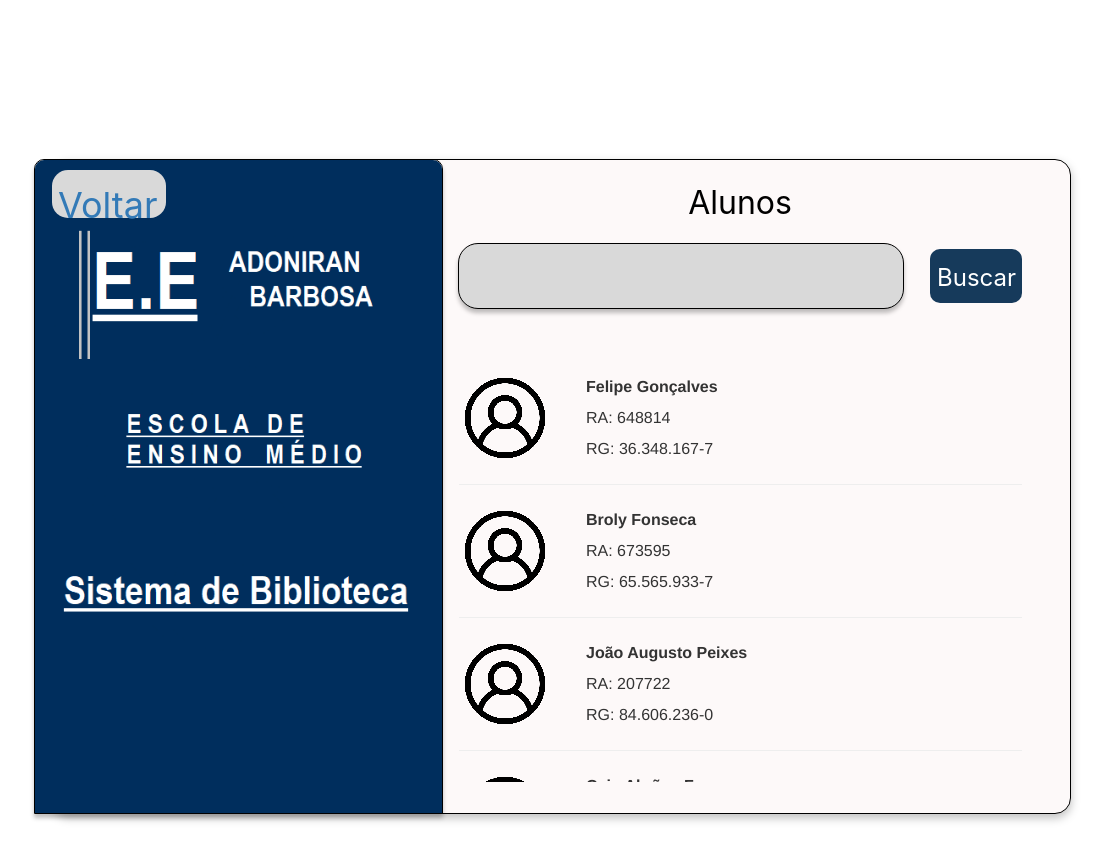
After one commit to ronoronorono/libraryManagerFront, a Django app: page /admAlunos/ in a window 1440 px wide. The commit adds this page. Shown: the top 862 px of the page, without its empty margins (197-1303 px from the left). Run offline with Django 5.2, Linux system fonts and the light colour scheme; some libraries are stand-ins or nearby versions.

Commit message:
menu aluno e fix login

```diff
--- /dev/null
+++ b/library/views/borrowedBooksView.py
@@ -0,0 +1,5 @@
+from django.shortcuts import render, redirect
+from django.contrib.auth.decorators import login_required
+
+def borrowedBooksView(request):
+    return render(request, 'aluno/emprestimos.html')
--- a/library/views/mainScreenAdm.py
+++ b/library/views/mainScreenAdm.py
@@ -1,4 +1,6 @@
 from django.shortcuts import render, redirect
+from django.contrib.auth.decorators import login_required
 
+@login_required(login_url='login')
 def mainScreenAdmView(request):
     return render(request, 'adm/menuPrincipalAdm.html')
--- /dev/null
+++ b/library/views/mainScreenStudent.py
@@ -0,0 +1,5 @@
+from django.shortcuts import render, redirect
+from django.contrib.auth.decorators import login_required
+
+def mainScreenStudentView(request):
+    return render(request, 'aluno/menuPrincipalAluno.html')
--- /dev/null
+++ b/library/views/studentsAdminView.py
@@ -0,0 +1,8 @@
+from django.shortcuts import render, redirect
+from library.forms import studentForm
+from library.models import Student
+
+from django.core.exceptions import ValidationError
+
+def studentsAdminView(request):
+    return render(request, 'adm/admAlunos.html')
--- a/libraryManager/settings.py
+++ b/libraryManager/settings.py
@@ -200,3 +200,6 @@ if DEBUG:
     STATICFILES_DIRS = [
         BASE_DIR / "static",
     ]
+
+LOGOUT_REDIRECT_URL = "/login"
+#LOGIN_REDIRECT_URL = "/menuAdm"
--- a/libraryManager/urls.py
+++ b/libraryManager/urls.py
@@ -23,13 +23,17 @@ from rest_framework_simplejwt.views import (
 )
 from library.views.loginView import loginView
 from library.views.mainScreenAdm import mainScreenAdmView
+from library.views.mainScreenStudent import mainScreenStudentView
 from library.views.bookRegistrationView import bookRegistrationView
 from library.views.studentRegistrationView import studentRegistrationView
 from library.views.searchBooksView import searchBooksView
 from library.views.bookSearchResultView import bookSearchResultView
 from library.views.bookDetailsView import bookDetailsView
+from library.views.borrowedBooksView import borrowedBooksView
+from library.views.studentsAdminView import studentsAdminView
 
 urlpatterns = [
+    path("accounts/", include("django.contrib.auth.urls")),
     path('admin/', admin.site.urls),
     path('api/v1/', include('library.urls')),
     path('api/auth/', TokenObtainPairView.as_view(), name='token_obtain_pair'),
@@ -37,9 +41,12 @@ urlpatterns = [
     path('api/auth/verify/', TokenVerifyView.as_view(), name='token_verify'),
     path('login/', loginView, name='login'),
     path('menuAdm/', mainScreenAdmView, name='menuAdm'),
+    path('menuAluno/', mainScreenStudentView, name='menuAluno'),
     path('cadastroLivro/', bookRegistrationView, name='cadastroLivro'),
     path('cadastroAluno/', studentRegistrationView, name='cadastroAluno'),
     path('buscarLivros/', searchBooksView, name='buscarLivros'),
     path('resultadoBuscaLivro/', bookSearchResultView, name='resultadoBuscaLivro'),
     path('detalhesLivro/', bookDetailsView, name='detalhesLivro'),
+    path('emprestimos/', borrowedBooksView, name='emprestimos'),
+    path('admAlunos/', studentsAdminView, name='admAlunos'),
 ]
--- /dev/null
+++ b/templates/adm/admAlunos.html
@@ -0,0 +1,191 @@
+{% load static %}
+<head>
+  <meta name="viewport" content="width=device-width, initial-scale=1">
+  <link rel="stylesheet" href="https://maxcdn.bootstrapcdn.com/bootstrap/3.4.1/css/bootstrap.min.css">
+  <script src="https://ajax.googleapis.com/ajax/libs/jquery/3.7.1/jquery.min.js"></script>
+  <script src="https://maxcdn.bootstrapcdn.com/bootstrap/3.4.1/js/bootstrap.min.js"></script>
+</head>
+<div style="width: 1440px; height: 1024px; position: relative; background: white">
+  <div
+    style="width: 1019px; height: 655px; left: 249px; top: 159px; position: absolute; background: #FDF9F9; box-shadow: 0px 4px 10px rgba(0, 0, 0, 0.25); border-radius: 16px; border: 1px black solid">
+  </div>
+  <img
+    style="width: 409px; height: 655px; left: 231px; top: 159px; position: absolute; box-shadow: 0px 4px 4px rgba(0, 0, 0, 0.25); border-top-left-radius: 10px; border-top-right-radius: 10px; border: 1px black solid"
+    src="{% static 'images/Logo.png' %}" alt="Logo" />
+  <div style="width: 564px; left: 655px; top: 243px; position: absolute">
+    <div style="width: 92px; height: 54px; left: 472px; top: 6px; position: absolute">
+      <div
+        style="width: 92px; height: 54px; left: 0px; top: 0px; position: absolute; background: #163A5B; border-radius: 10px">
+      </div>
+      <div
+        style="left: 7px; top: 12px; position: absolute; color: white; font-size: 24px; font-family: Inter; font-weight: 400; word-wrap: break-word">
+        Buscar</div>
+    </div>
+    <div style="width: 446px; height: 66px; left: 0px; top: 0px; position: absolute">
+      <div
+        style="width: 446px; height: 66px; left: 0px; top: 0px; position: absolute; background: #D9D9D9; box-shadow: 0px 4px 4px rgba(0, 0, 0, 0.25); border-radius: 20px; border: 1px black solid">
+      </div>
+    </div>
+  </div>
+  <div
+    style="width: 246px; height: 52px; left: 814px; top: 180px; position: absolute; text-align: center; color: black; font-size: 32px; font-family: Inter; font-weight: 400; word-wrap: break-word">
+    Alunos</div>
+  <div style="width: 563px; height: 410px; left: 656px; top: 372px; position: absolute; overflow-y:auto;">
+
+
+    <div class="container">
+      <!-- Trigger the modal with a button -->
+
+      <!-- Modal -->
+      <div class="modal fade" id="myModal" role="dialog">
+        <div class="modal-dialog">
+
+          <!-- Modal content-->
+          <div class="modal-content">
+            <div class="modal-header">
+              <button type="button" class="close" data-dismiss="modal">&times;</button>
+              <h4 class="modal-title">Empréstimo realizado com sucesso!</h4>
+            </div>
+            <div class="modal-body">
+              <p>Data do empréstimo: 16/11/2024</p>
+              <p>Data de devolução:  30/11/2024</p>
+            </div>
+            <div class="modal-footer">
+              <button type="button" class="btn btn-default" data-dismiss="modal">Fechar</button>
+            </div>
+          </div>
+
+        </div>
+      </div>
+
+    </div>
+    <table >
+      <tr>
+        <th rowspan="4">
+          <a href="../detalhesLivro?livro={{ book.id }}">
+          <img src="{% static 'images/aluno.png' %}" alt="livroPlaceHolder" >
+        </a>
+        </th>
+      </tr>
+      <tr>
+        <td style=" padding: 0 35px;"> <b>Felipe Gonçalves</b></td>
+      </tr>
+      <tr>
+        <td style=" padding: 0 35px;">RA: 648814</td>
+      </tr>
+      <tr>
+        <td style=" padding: 0 35px;">RG: 36.348.167-7</td>
+      </tr>
+    </table>
+    <hr>
+
+    <table >
+      <tr>
+        <th rowspan="4">
+          <a style=" cursor: pointer; "type="button" data-toggle="modal" data-target="#myModal">
+          <img src="{% static 'images/aluno.png' %}" alt="livroPlaceHolder" >
+        </a>
+        </th>
+      </tr>
+      <tr>
+        <td style=" padding: 0 35px;"> <b>Broly Fonseca</b></td>
+      </tr>
+      <tr>
+        <td style=" padding: 0 35px;">RA: 673595</td>
+      </tr>
+      <tr>
+        <td style=" padding: 0 35px;">RG: 65.565.933-7</td>
+      </tr>
+    </table>
+    <hr>
+
+    <table >
+      <tr>
+        <th rowspan="4">
+          <a href="../detalhesLivro?livro={{ book.id }}">
+          <img src="{% static 'images/aluno.png' %}" alt="livroPlaceHolder" >
+        </a>
+        </th>
+      </tr>
+      <tr>
+        <td style=" padding: 0 35px;"> <b>João Augusto Peixes</b></td>
+      </tr>
+      <tr>
+        <td style=" padding: 0 35px;">RA: 207722</td>
+      </tr>
+      <tr>
+        <td style=" padding: 0 35px;">RG: 84.606.236-0</td>
+      </tr>
+    </table>
+    <hr>
+
+    <table >
+      <tr>
+        <th rowspan="4">
+          <a href="../detalhesLivro?livro={{ book.id }}">
+          <img src="{% static 'images/aluno.png' %}" alt="livroPlaceHolder" >
+        </a>
+        </th>
+      </tr>
+      <tr>
+        <td style=" padding: 0 35px;"> <b>Caio Abrãao Fonseca</b></td>
+      </tr>
+      <tr>
+        <td style=" padding: 0 35px;">RA: 269665</td>
+      </tr>
+      <tr>
+        <td style=" padding: 0 35px;">RG: 60.451.165-1</td>
+      </tr>
+    </table>
+    <hr>
+
+    <table >
+      <tr>
+        <th rowspan="4">
+          <a href="../detalhesLivro?livro={{ book.id }}">
+          <img src="{% static 'images/aluno.png' %}" alt="livroPlaceHolder" >
+        </a>
+        </th>
+      </tr>
+      <tr>
+        <td style=" padding: 0 35px;"> <b>Marco Fagundes</b></td>
+      </tr>
+      <tr>
+        <td style=" padding: 0 35px;">RA: 265565</td>
+      </tr>
+      <tr>
+        <td style=" padding: 0 35px;">RG: 06.081.230-0</td>
+      </tr>
+    </table>
+    <hr>
+
+    <table >
+      <tr>
+        <th rowspan="4">
+          <a href="../detalhesLivro?livro={{ book.id }}">
+          <img src="{% static 'images/aluno.png' %}" alt="livroPlaceHolder" >
+        </a>
+        </th>
+      </tr>
+      <tr>
+        <td style=" padding: 0 35px;"> <b>Juanito Gonzales</b></td>
+      </tr>
+      <tr>
+        <td style=" padding: 0 35px;">RA: 775565</td>
+      </tr>
+      <tr>
+        <td style=" padding: 0 35px;">RG: 99.081.230-0</td>
+      </tr>
+    </table>
+    <hr>
+
+  </div>
+  <div style="width: 114px; height: 48px; left: 249px; top: 170px; position: absolute">
+    <div
+      style="width: 114px; height: 48px; left: 0px; top: 0px; position: absolute; background: #D9D9D9; border-radius: 16px">
+    </div>
+    <div
+      style="width: 101.22px; height: 29px; left: 6px; top: 10px; position: absolute; color: black; font-size: 36px; font-family: Inter; font-weight: 400; word-wrap: break-word">
+      <a href="{% url 'buscarLivros' %}">Voltar</a>
+  </div>
+</div>
--- a/templates/both/detalhesLivro.html
+++ b/templates/both/detalhesLivro.html
@@ -6,7 +6,7 @@
     <img style="width: 409px; height: 655px; left: 231px; top: 159px; position: absolute; box-shadow: 0px 4px 4px rgba(0, 0, 0, 0.25); border-top-left-radius: 10px; border-top-right-radius: 10px; border: 1px black solid" src="{% static 'images/Logo.png' %}" alt="Logo" />
     <div style="width: 307.25px; height: 60.63px; left: 783px; top: 621px; position: absolute">
       <div style="width: 307.25px; height: 60.63px; left: 0px; top: 0px; position: absolute; background: #163A5B; border-radius: 10px"></div>
-      <div style="width: 250.02px; height: 31.40px; left: 28.55px; top: 14.08px; position: absolute; text-align: center; color: white; font-size: 24px; font-family: Inter; font-weight: 400; word-wrap: break-word">Realizar empréstimo</div>
+      <div style="width: 250.02px; height: 31.40px; left: 28.55px; top: 14.08px; position: absolute; text-align: center; color: white; font-size: 24px; font-family: Inter; font-weight: 400; word-wrap: break-word"><a href="{% url 'admAlunos' %}">Realizar empréstimo</a></div>
     </div>
     <div style="width: 246px; height: 52px; left: 814px; top: 180px; position: absolute; text-align: center; color: black; font-size: 32px; font-family: Inter; font-weight: 400; word-wrap: break-word"><b>{{ book.title }}</b></div>
     <div style="width: 507px; height: 222px; left: 672px; top: 265px; position: absolute">
```
Also changed, not shown: library/views/loginView.py (+12 -3 lines), templates/adm/menuPrincipalAdm.html (+6 -1 lines), templates/aluno/detalhesEmprestimos.html (added, +17 -0 lines), templates/aluno/emprestimos.html (added, +50 -0 lines), templates/aluno/menuPrincipalAluno.html (+15 -2 lines), templates/both/login.html (+10 -1 lines), static/images/aluno.png (added).
